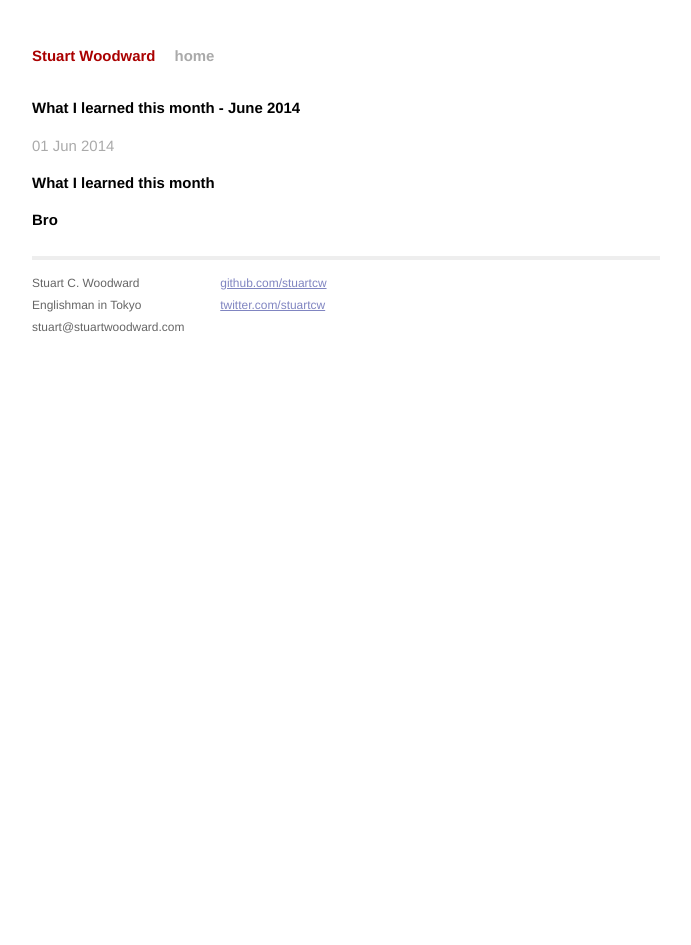
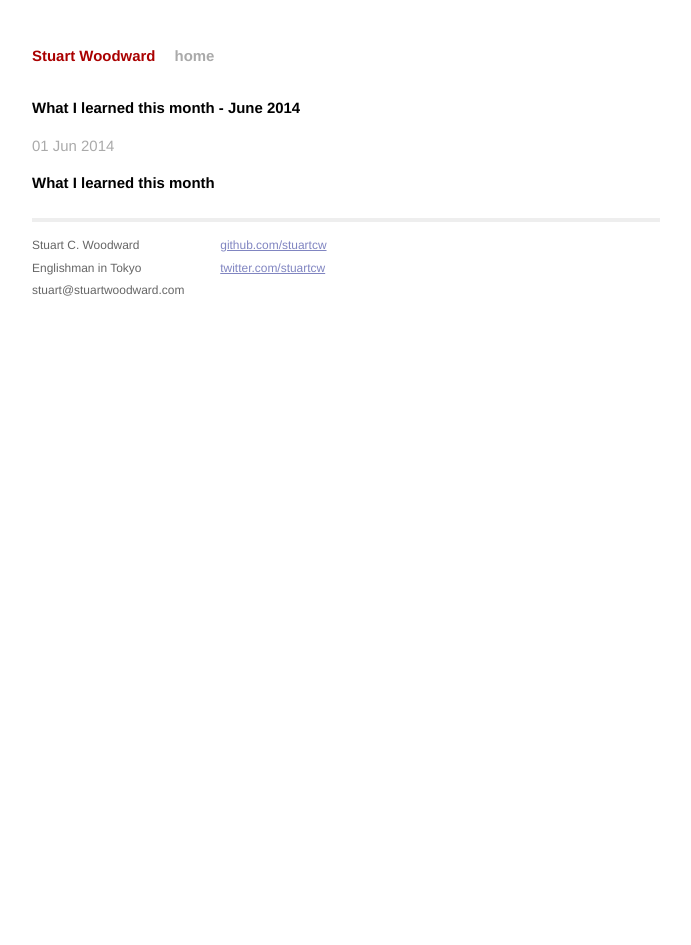
Before and after one commit to stuartcw/stuartcw.com, a Jekyll site: the page built from _posts/2014-06-01-what-i-learned-this-month.markdown, in a window 1280 px wide. Shown: the whole page, without its empty margins (294-985 px from the left). Built offline with Jekyll 4.4.1, drawn with Linux system fonts in a browser that asks for light colours; Markdown is read by kramdown in place of the engine named in the settings.

Commit message:
Update 2014-06-01-what-i-learned-this-month.markdown deleted heading

```diff
--- a/_posts/2014-06-01-what-i-learned-this-month.markdown
+++ b/_posts/2014-06-01-what-i-learned-this-month.markdown
@@ -8,5 +8,3 @@ categories:
 ---
 
 # What I learned this month
-
-## Bro
```
